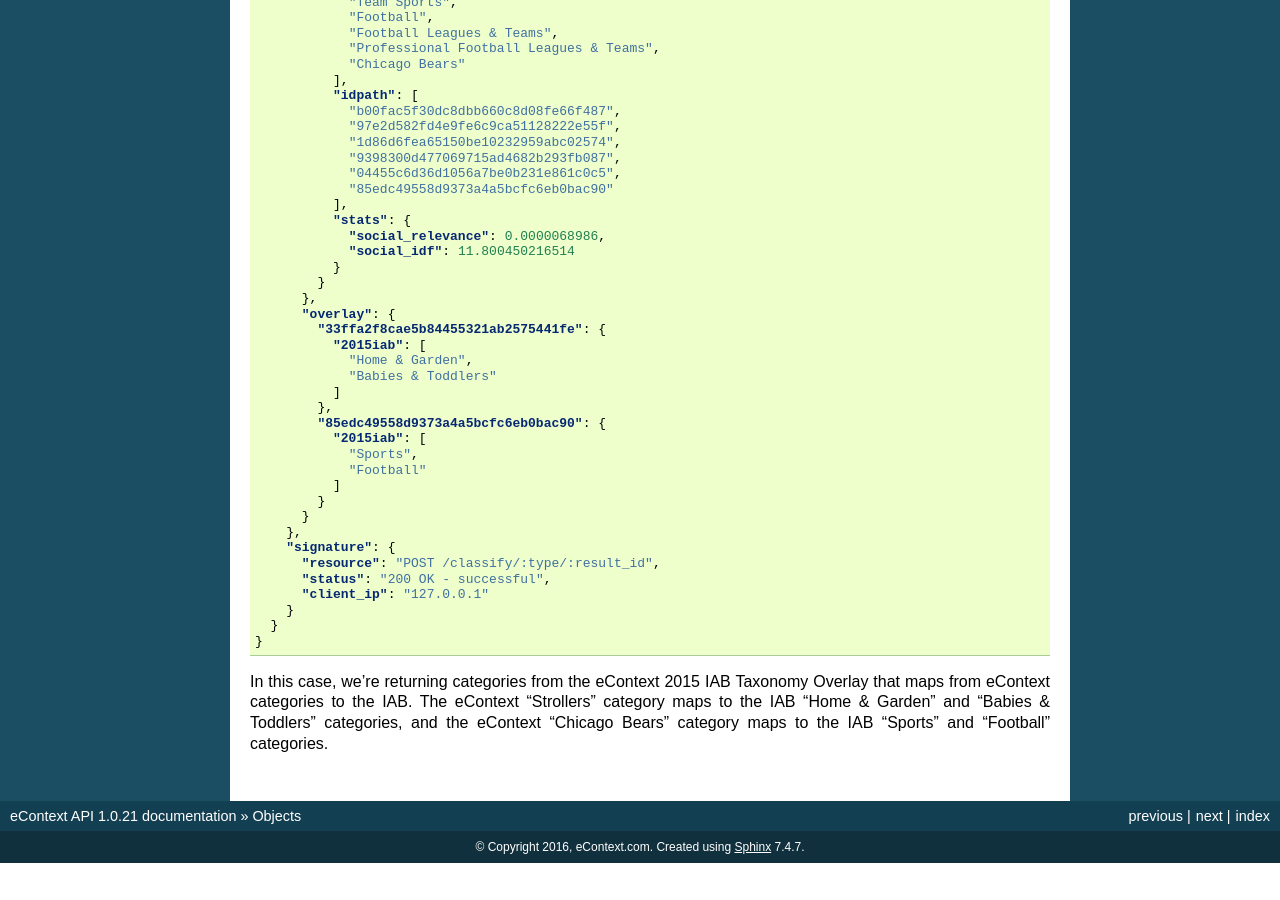
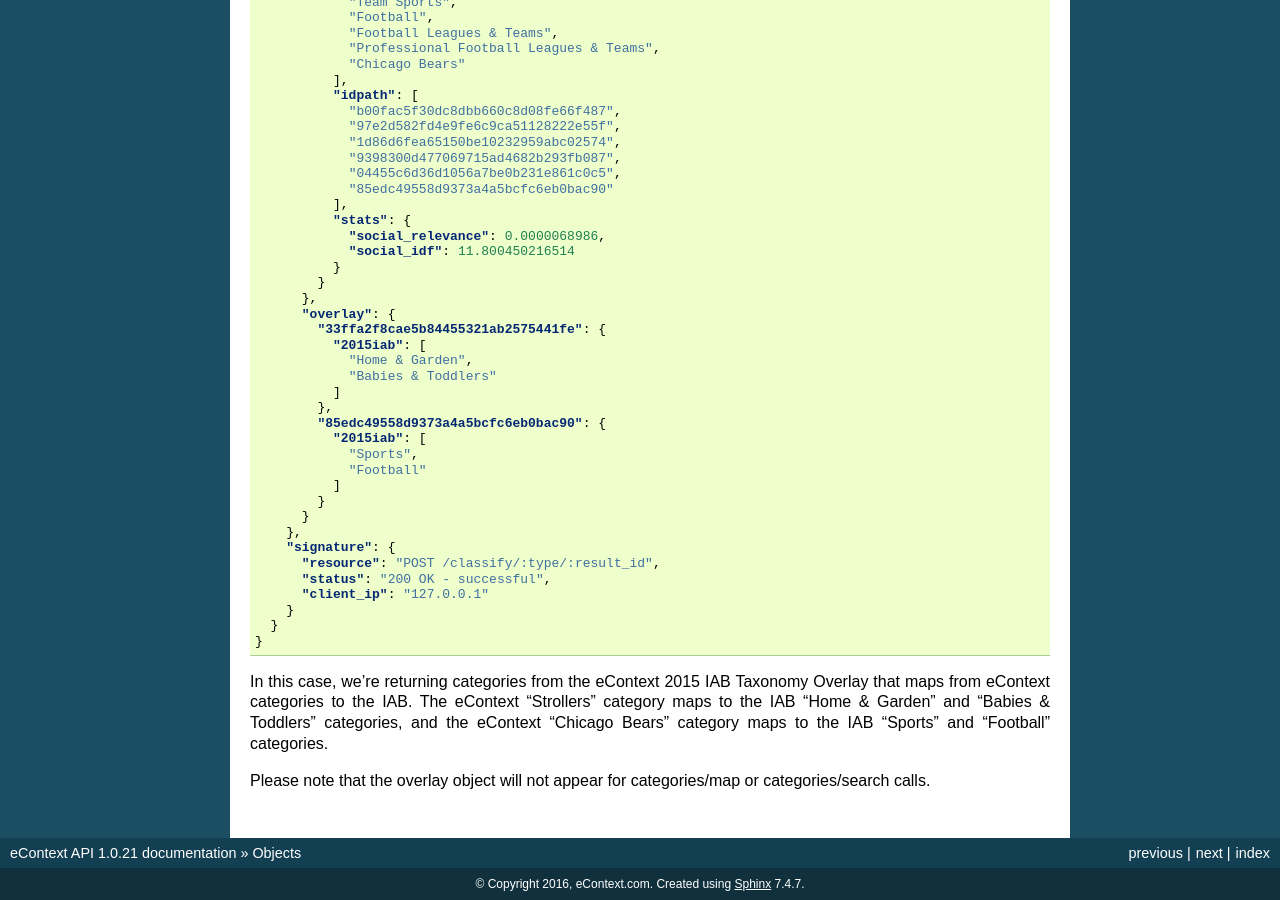
Before and after one commit to info-com/zenya-api-docs, a Sphinx documentation site: the page built from source/objects.rst, in a window 1280 px wide and 900 px high, scrolled down 2796 px. Built offline with Sphinx 7.4.7, drawn with Linux system fonts in a browser that asks for light colours; before the commit the page ends 3659 px from its top, so only the background shows below that.

Commit message:
updated to include overlays

```diff
--- a/source/objects.rst
+++ b/source/objects.rst
@@ -205,4 +205,7 @@ category maps to the IAB "Home & Garden" and "Babies & Toddlers" categories, and
 the eContext "Chicago Bears" category maps to the IAB "Sports" and "Football"
 categories.
 
+Please note that the overlay object will not appear for categories/map or
+categories/search calls.
+
 .. _Overlay Team: overlayteam@econtext.com
```
